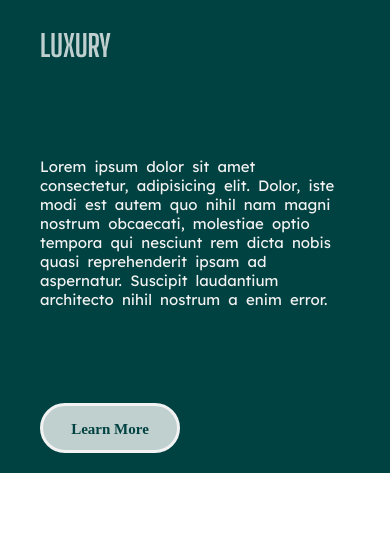
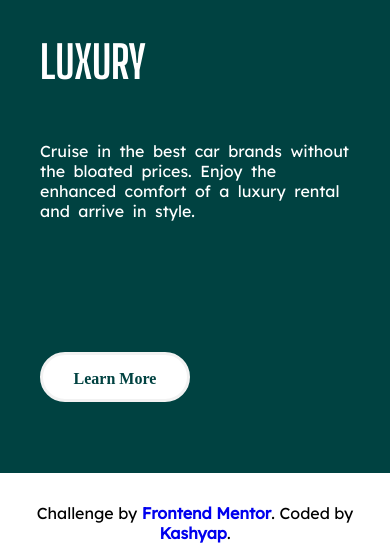
Before and after one commit to Kashyap-Pandya/100daysofcode, a plain HTML site: page Day 6 - 5 Jul/3 column preview/3 column/index.html in a window 390 px wide. Shown: the part 1327-1870 px from the top of the page. Before the commit the page ends 1800 px from the top, so only its background shows below. Drawn offline with Linux system fonts and the light colour scheme.

Commit message:
[IMP] fixed the font color & added right para text
removed wrong hsla and gave 100% width for responsive and made font bigger, add right para text

```diff
--- a/Day 6 - 5 Jul/3 column preview/3 column/index.html
+++ b/Day 6 - 5 Jul/3 column preview/3 column/index.html
@@ -23,37 +23,43 @@
                 <img src="./images/icon-sedans.svg" alt="" class="logo">
                 <h1 class="car">SEDANS</h1>
                 <p class="car-intro">
-                    Lorem ipsum dolor sit amet consectetur adipisicing elit. Ipsa quo atque nisi omnis veritatis
-                    excepturi, sunt ex inventore, provident sapiente magni! Est distinctio dolores minus rem vero non
-                    maiores dignissimos et illum quia beatae totam, modi ullam porro culpa asperiores!
+                    Choose a sedan for itsaffordability and excellent fuel economy. Ideal for cruising in the city or on
+                    your next road trip.
+
+
                 </p>
 
-                <a class=" button" href ="#" id="sedans">Learn More </a>
+                <a class=" button" href="#" id="sedans">Learn More </a>
             </div>
             <div class="suvs">
                 <img src="./images/icon-suvs.svg" alt="" class="logo">
                 <h1 class="car">SUVS</h1>
                 <p class="car-intro">
-                    Lorem ipsum dolor sit amet consectetur adipisicing elit. Ipsa quo atque nisi omnis veritatis
-                    excepturi, sunt ex inventore, provident sapiente magni! Est distinctio dolores minus rem vero non
-                    maiores dignissimos et illum quia beatae totam, modi ullam porro culpa asperiores!
+                    Take an SUV for its spacious interior, power, and versatility. Perfect for your next family vacation
+                    and off-road adventures.
                 </p>
 
-                <a class="button" id="suvs" href ="#">Learn More </a>
+                <a class="button" id="suvs" href="#">Learn More </a>
             </div>
             <div class="luxury">
                 <img src="./images/icon-luxury.svg" alt="" class="logo">
                 <h1 class="car">LUXURY</h1>
                 <p class="car-intro">
-                    Lorem ipsum dolor sit amet consectetur, adipisicing elit. Dolor, iste modi est autem quo nihil nam
-                    magni nostrum obcaecati, molestiae optio tempora qui nesciunt rem dicta nobis quasi reprehenderit
-                    ipsam ad aspernatur. Suscipit laudantium architecto nihil nostrum a enim error.
+                    Cruise in the best car brands without the bloated prices. Enjoy the enhanced comfort of a luxury
+                    rental and arrive in style.
+
+
                 </p>
 
-                    <a class="button"  id="luxury" href ="#">Learn More </a>
+                <a class="button" id="luxury" href="#">Learn More </a>
             </div>
         </div>
+
     </section>
+    <footer>
+        <p>Challenge by <a href="https://www.frontendmentor.io?ref=challenge" target="_blank">Frontend Mentor</a>.
+            Coded by <a href="3columnpreview.vercel.app/" target="_blank">Kashyap</a>.</p>
+    </footer>
 </body>
 
 </html>
--- a/Day 6 - 5 Jul/3 column preview/3 column/style.css
+++ b/Day 6 - 5 Jul/3 column preview/3 column/style.css
@@ -3,7 +3,7 @@
   --suvs-cyan: hsl(184, 100%, 22%);
   --luxury-dark-cyan: hsl(179, 100%, 13%);
 
-  --para-text: hsla(0, 0%, 100%, 0.75);
+  --para-text: hsl(0, 0%, 100%);
   --buttons-gray: hsl(0, 0%, 95%);
 
   /*Font family*/
@@ -19,7 +19,6 @@
   padding: 0;
   margin: 0;
   box-sizing: border-box;
-  font-size: 15px;
 }
 
 section {
@@ -33,6 +32,8 @@ section {
   height: 100vh;
 }
 
+
+
 .sedans,
 .suvs,
 .luxury {
@@ -41,7 +42,7 @@ section {
   align-items: flex-start;
   justify-content: space-evenly;
   width: 350px;
-  height: 500px;
+  height: 550px;
   padding: 20px 40px;
 }
 
@@ -60,7 +61,7 @@ section {
 .car {
   font-family: var(--car-font);
   font-weight: var(--bold-header);
-  font-size: 2rem;
+  font-size: 2.8rem;
 }
 
 .car {
@@ -68,48 +69,49 @@ section {
 }
 
 .car-intro {
-  color: var(--buttons-gray);
+  color: var(--para-text);
   word-spacing: 4px;
   font-family: var(--car-para);
   font-weight: var(--regular);
 }
 
 .button {
-  width: 140px;
+  width: 150px;
   height: 50px;
   border-radius: 40px;
-background-color: var(--para-text);
+ background-color: var(--para-text);
+background-color: white;
+ border:0;
   display: inline-block;
-   border:3px solid var(--buttons-gray);
   padding-top: 15px;
   text-align: center;
   font-weight: var(--bold-header);
+margin-top:80px;
 
-}
 
-a:visited {
-    color: green;
 }
 
 a {
   text-decoration: none;
   font-weight: var(--bold-header);
-  /* color: var(--para-text); */
 }
 
 #sedans {
   color: var(--sedans-orange);
   background-color: var(--para-text);
+  border:3px solid var(--buttons-gray);
 }
 
 #suvs {
   color: var(--suvs-cyan);
   background-color: var(--para-text);
+  border:3px solid var(--buttons-gray);
 }
 
 #luxury {
   color: var(--luxury-dark-cyan);
   background-color: var(--para-text);
+  border:3px solid var(--buttons-gray);
 }
 
 /* on active state */
@@ -130,11 +132,18 @@ a {
 }
 
 
+footer {
+    text-align: center;
+    font-weight:var(--regular);
+    font-family: var(--car-para);
+}
+
 @media only screen and (max-width: 750px) {
   section {
       margin: 0 auto;
       display:flex;
       justify-content:center;
+
   }
 
     .main {
@@ -142,9 +151,13 @@ a {
     flex-direction: column;
     align-items: center;
     justify-content: space-evenly;
-    height: auto;
-    /* width:375px; */
-    width:100vw;
+    width:100%;
+    height:auto;
+
+  }
+
+  footer{
+      margin-top: 30px;
   }
 }
 
@@ -163,7 +176,7 @@ a {
     display: flex;
     flex-direction: column;
     align-items: flex-start;
-    justify-content: space-between;
+    justify-content: space-evenly;
     width: auto;
     height: 600px;
     padding: 20px 40px;
```
